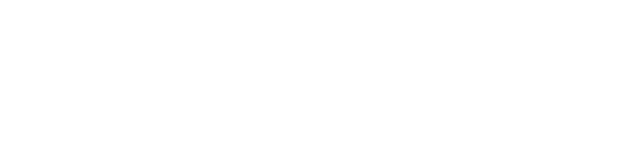
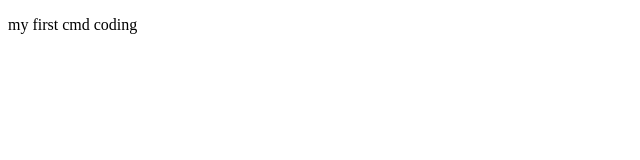
Before and after one commit to denismuthomi/denis, a plain HTML site: page index.html in a window 1280 px wide. Shown: the whole page, without its empty margins (0-640 px from the left). Drawn offline with Linux system fonts and the light colour scheme.

Commit message:
practice

```diff
--- a/index.html
+++ b/index.html
@@ -6,5 +6,7 @@
     <meta name="viewport" content="width=device-width, initial-scale=1.0" />
     <title>Document</title>
   </head>
-  <body></body>
+  <body>
+	  <p>my first cmd coding</p>
+  </body>
 </html>
```
